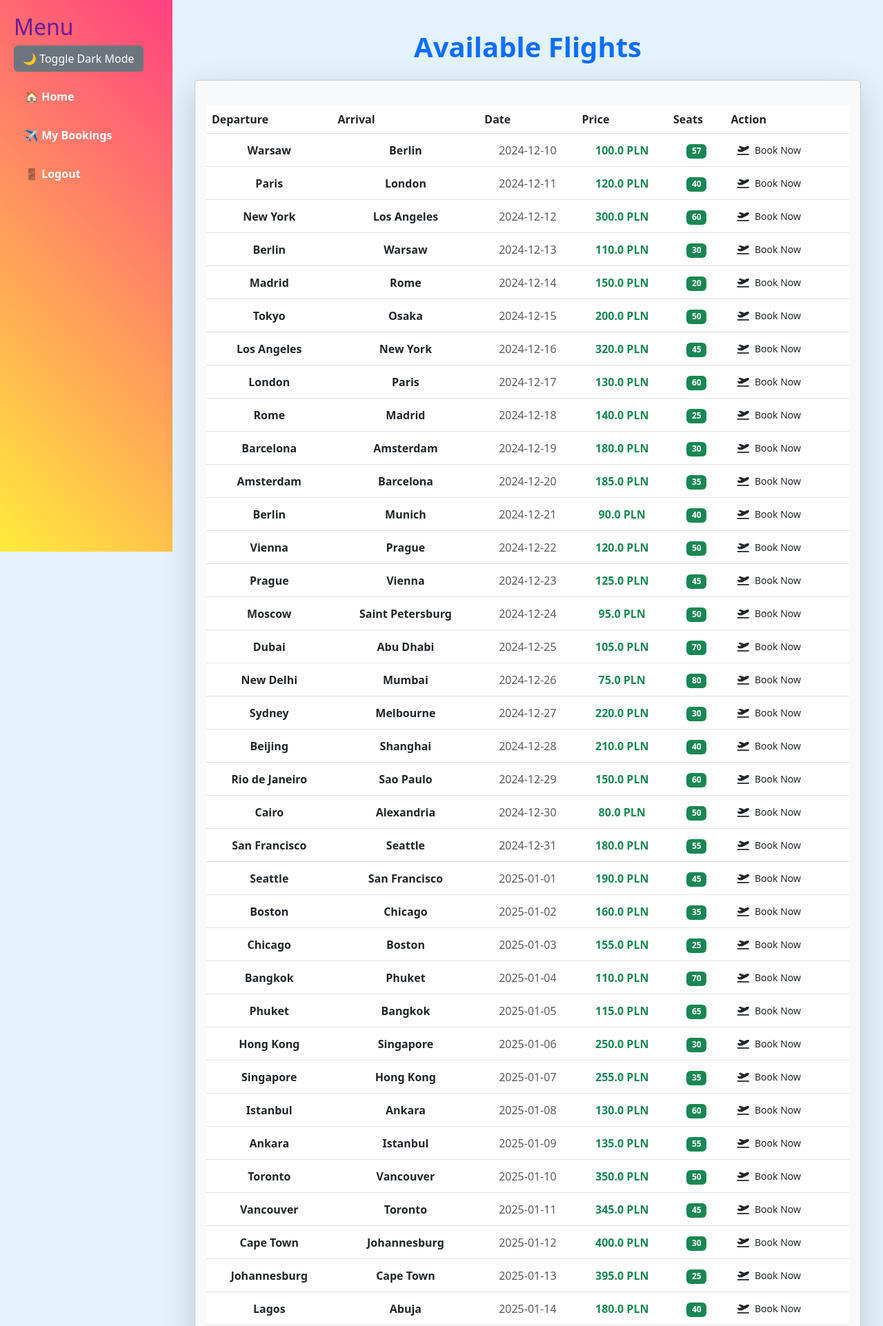
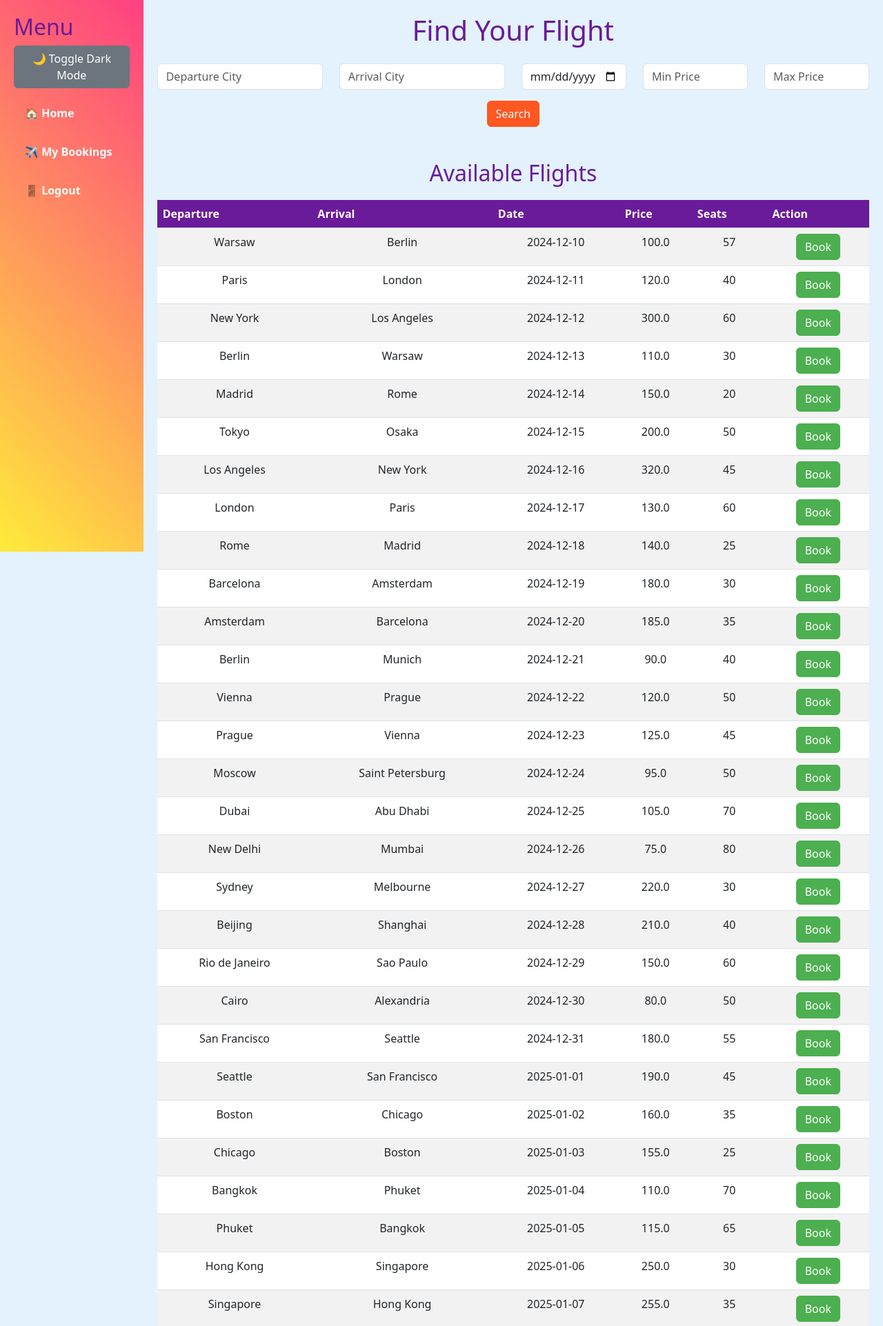
Before and after one commit to zolwikC/Flight-Booking-App, a Flask app: page / in a window 1280 px wide. Shown: the top 1923 px of the page at 69% size. Run offline with Flask 3, Linux system fonts and the light colour scheme; a user stored in the database is signed in.

Commit message:
Find Your Flight

```diff
--- a/app.py
+++ b/app.py
@@ -86,10 +86,35 @@
     print("Baza danych już istnieje.")
 
 # Trasy aplikacji
-@app.route("/")
+@app.route("/", methods=["GET", "POST"])
 def index():
-    flights = Flight.query.all()
+    if request.method == "POST":
+        # Pobranie danych z formularza
+        departure_city = request.form.get("departure_city")
+        arrival_city = request.form.get("arrival_city")
+        date = request.form.get("date")
+        min_price = request.form.get("min_price")
+        max_price = request.form.get("max_price")
+
+        # Filtrowanie lotów
+        flights = Flight.query
+        if departure_city:
+            flights = flights.filter(Flight.departure_city.ilike(f"%{departure_city}%"))
+        if arrival_city:
+            flights = flights.filter(Flight.arrival_city.ilike(f"%{arrival_city}%"))
+        if date:
+            flights = flights.filter(Flight.date == date)
+        if min_price:
+            flights = flights.filter(Flight.price >= float(min_price))
+        if max_price:
+            flights = flights.filter(Flight.price <= float(max_price))
+        flights = flights.all()
+    else:
+        # Wyświetlanie wszystkich lotów domyślnie
+        flights = Flight.query.all()
+
     return render_template("index.html", flights=flights)
+
 
 @app.route("/register", methods=["GET", "POST"])
 def register():
--- a/templates/base.html
+++ b/templates/base.html
@@ -96,6 +96,24 @@
             background-color: #37474f; /* Jeszcze ciemniejszy */
         }
     </style>
+    <style>
+        .table th {
+            background-color: #6a1b9a; /* Wyrazisty fioletowy */
+            color: white;
+        }
+        .table tr:hover {
+            background-color: #d1c4e9; /* Efekt hover */
+        }
+        .btn-primary {
+            background-color: #ff5722; /* Pomarańczowy */
+            border-color: #ff5722;
+        }
+        .btn-primary:hover {
+            background-color: #e64a19;
+            border-color: #e64a19;
+        }
+    </style>
+
     <script>
         // Funkcja przełączająca tryb jasny/ciemny
         function toggleDarkMode() {
--- a/templates/index.html
+++ b/templates/index.html
@@ -1,13 +1,36 @@
 {% extends "base.html" %}
 
 {% block content %}
-<div class="container-fluid">
-    <h1 class="text-center text-primary fw-bold my-4">Available Flights</h1>
+<h1 class="text-center mb-4">Find Your Flight</h1>
 
-    <div class="card shadow-lg p-3 mb-5 bg-body-tertiary rounded">
-        <div class="table-responsive">
-            <table class="table table-hover align-middle">
-                <thead class="bg-gradient-primary text-white">
+<!-- Formularz wyszukiwania -->
+<form method="POST" action="{{ url_for('index') }}" class="mb-5">
+    <div class="row">
+        <div class="col-md-3">
+            <input type="text" class="form-control" name="departure_city" placeholder="Departure City">
+        </div>
+        <div class="col-md-3">
+            <input type="text" class="form-control" name="arrival_city" placeholder="Arrival City">
+        </div>
+        <div class="col-md-2">
+            <input type="date" class="form-control" name="date">
+        </div>
+        <div class="col-md-2">
+            <input type="number" class="form-control" name="min_price" placeholder="Min Price">
+        </div>
+        <div class="col-md-2">
+            <input type="number" class="form-control" name="max_price" placeholder="Max Price">
+        </div>
+    </div>
+    <div class="text-center mt-3">
+        <button type="submit" class="btn btn-primary">Search</button>
+    </div>
+</form>
+
+<!-- Tabela z wynikami wyszukiwania -->
+<h2 class="text-center mt-4">Available Flights</h2>
+<table class="table table-striped">
+    <thead>
         <tr>
             <th>Departure</th>
             <th>Arrival</th>
@@ -20,39 +43,16 @@
     <tbody>
         {% for flight in flights %}
         <tr>
-                        <td class="text-dark fw-bold">{{ flight.departure_city }}</td>
-                        <td class="text-dark fw-bold">{{ flight.arrival_city }}</td>
-                        <td class="text-muted">{{ flight.date }}</td>
-                        <td class="text-success fw-bold">{{ flight.price }} PLN</td>
+            <td>{{ flight.departure_city }}</td>
+            <td>{{ flight.arrival_city }}</td>
+            <td>{{ flight.date }}</td>
+            <td>{{ flight.price }}</td>
+            <td>{{ flight.available_seats }}</td>
             <td>
-                            {% if flight.available_seats > 0 %}
-                                <span class="badge bg-success">{{ flight.available_seats }}</span>
-                            {% else %}
-                                <span class="badge bg-danger">Full</span>
-                            {% endif %}
-                        </td>
-                        <td>
-                            {% if flight.available_seats > 0 %}
-                                <a href="{{ url_for('book_flight', flight_id=flight.id) }}" class="btn btn-gradient-primary btn-sm d-flex align-items-center">
-                                    <i class="fas fa-plane-departure me-2"></i> Book Now
-                                </a>
-                            {% else %}
-                                <button class="btn btn-secondary btn-sm" disabled>Full</button>
-                            {% endif %}
+                <a href="{{ url_for('book_flight', flight_id=flight.id) }}" class="btn btn-success">Book</a>
             </td>
         </tr>
         {% endfor %}
     </tbody>
 </table>
-        </div>
-    </div>
-
-    {% if current_user.is_authenticated %}
-    <div class="text-center mt-4">
-        <a href="{{ url_for('my_bookings') }}" class="btn btn-info btn-lg shadow-sm">
-            View My Bookings
-        </a>
-    </div>
-    {% endif %}
-</div>
 {% endblock %}
```
Also changed, not shown: templates/admin.html (+31 -44 lines), database/flights.db. Lines whose indentation alone changed are shown as unchanged.
